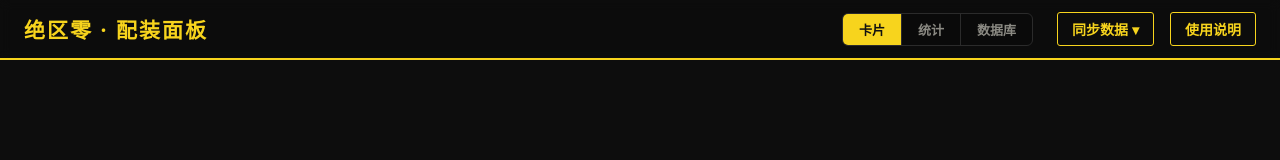
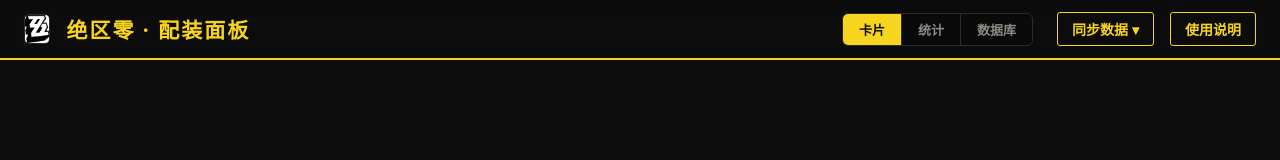
Before and after one commit to Ooopz/zenlesszonezero-table, a website with bundled scripts: page index.html in a window 1280 px wide. Built offline with nearby package versions, Linux system fonts and the light colour scheme; files whose address does not match are found by name.

Commit message:
feat: 网页添加 logo 与 favicon v0.4.0
Co-Authored-By: Claude Fable 5 <noreply@anthropic.com>

```diff
--- a/index.html
+++ b/index.html
@@ -4,10 +4,12 @@
     <meta charset="UTF-8" />
     <meta name="viewport" content="width=device-width, initial-scale=1.0" />
     <title>绝区零 · 配装面板</title>
+    <link rel="icon" type="image/webp" href="src/img/logo.webp" />
     <link rel="stylesheet" href="style.css" />
   </head>
   <body>
     <header>
+      <img class="logo" src="src/img/logo.webp" alt="绝区零配装面板 logo" />
       <h1>绝区零 · 配装面板</h1>
       <div class="spacer"></div>
       <nav class="view-switch" role="group" aria-label="视图切换">
--- a/package.json
+++ b/package.json
@@ -1,6 +1,6 @@
 {
   "name": "zzz-build-panel",
-  "version": "0.3.4",
+  "version": "0.4.0",
   "description": "绝区零配装面板 —— 本地服务器 + 米游社 wiki/账号数据同步 + 前端配装分析",
   "private": true,
   "type": "module",
--- a/server.js
+++ b/server.js
@@ -28,6 +28,7 @@ const MIME = {
   '.css': 'text/css; charset=utf-8',
   '.png': 'image/png',
   '.jpg': 'image/jpeg',
+  '.webp': 'image/webp',
   '.svg': 'image/svg+xml',
   '.ico': 'image/x-icon',
 };
--- a/style.css
+++ b/style.css
@@ -37,6 +37,13 @@ header {
   backdrop-filter: blur(6px);
   flex-wrap: wrap;
   row-gap: 8px;
+}
+header .logo {
+  height: 30px;
+  width: auto;
+  border-radius: 5px;
+  border: 1px solid var(--line);
+  flex-shrink: 0;
 }
 header h1 {
   font-size: 21px;
```
Also changed, not shown: src/img/logo.webp (added).
